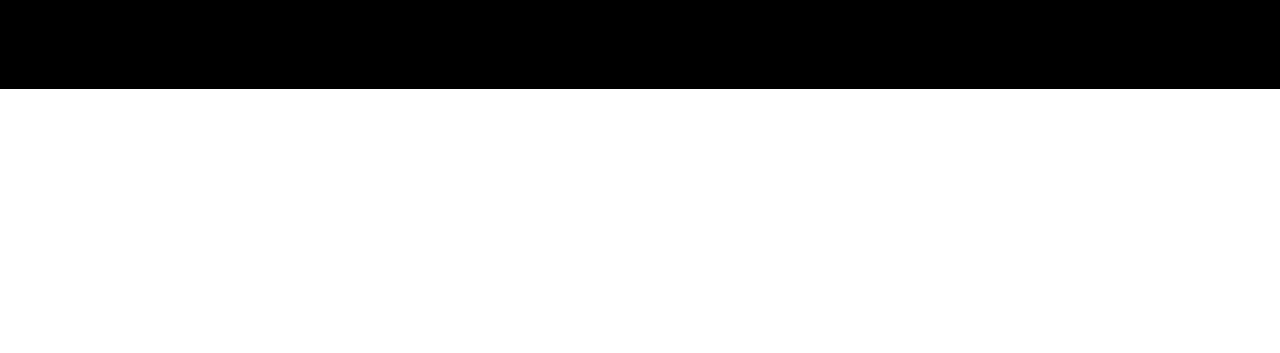
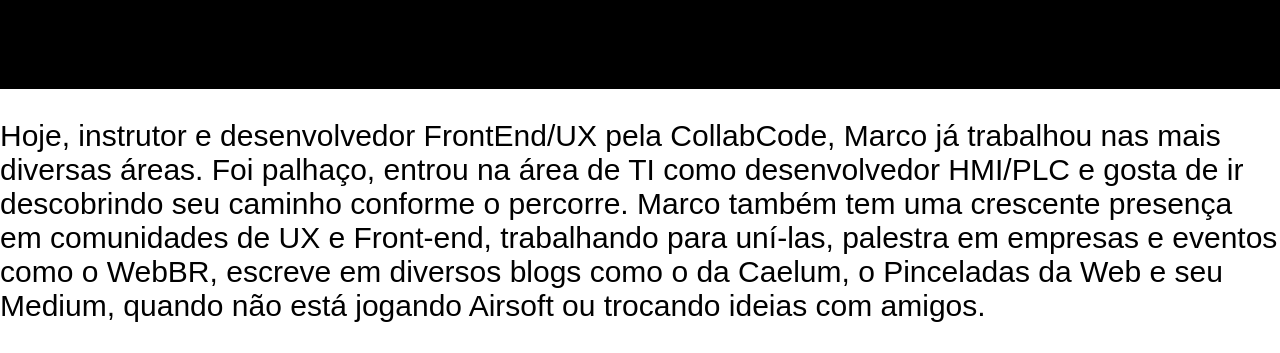
Before and after one commit to mache-k/Curso-HTML-CSS, a plain HTML site: page index.html in a window 1280 px wide. Shown: the part 1930-2283 px from the top of the page. Before the commit the page ends 2019 px from the top, so only its background shows below. Drawn offline with Linux system fonts and the light colour scheme; a web font is replaced by a local one.

Commit message:
Create the description component

```diff
--- /dev/null
+++ b/css/Components/text-description.css
@@ -0,0 +1,6 @@
+.text-description{
+    font-size: 30px;
+    width: 1280px;
+    margin-left: auto;
+    margin-right: auto;
+}
--- a/index.html
+++ b/index.html
@@ -20,6 +20,7 @@
         <link rel="stylesheet" href="css/Components/wrapper-skill.css">
         <link rel="stylesheet" href="css/Components/projects-elements.css">
         <link rel="stylesheet" href="css/Components/wrapper-projects.css">
+        <link rel="stylesheet" href="css/Components/text-description.css">
     </head>
     <body>
         <header class="header-format">
@@ -120,5 +121,10 @@
                 </figure>
             </div>
         </section>
+        <section>
+            <p class="text-description">
+                Hoje, instrutor e desenvolvedor FrontEnd/UX pela CollabCode, Marco já trabalhou nas mais diversas áreas. Foi palhaço, entrou na área de TI como desenvolvedor HMI/PLC e gosta de ir descobrindo seu caminho conforme o percorre. Marco também tem uma crescente presença em comunidades de UX e Front-end, trabalhando para uní-las, palestra em empresas e eventos como o WebBR, escreve em diversos blogs como o da Caelum, o Pinceladas da Web e seu Medium, quando não está jogando Airsoft ou trocando ideias com amigos.
+            </p>
+        </section>
     </body>
 </html>
```
